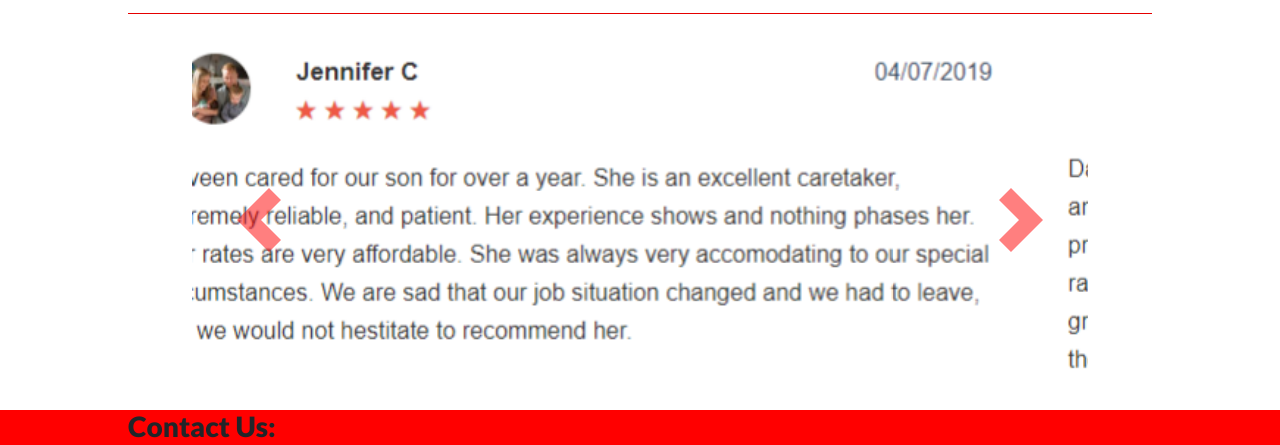
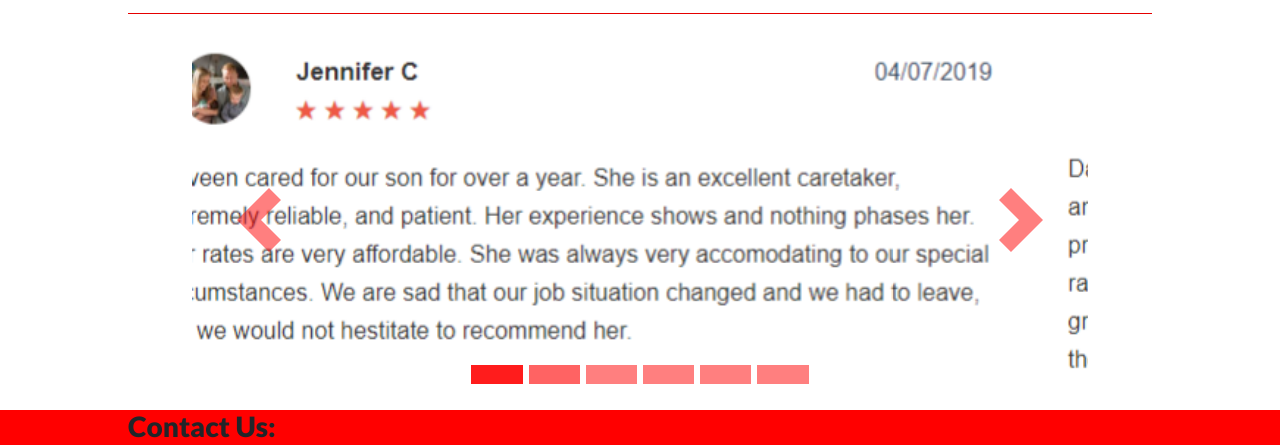
Before and after one commit to MitchellGray100/DaycareWebsite, a plain HTML site: page index.html in a window 1280 px wide. Shown: the part 2203-2648 px from the top of the page. Drawn offline with nearby package versions, Linux system fonts and the light colour scheme.

Commit message:
Indicators can be seen

```diff
--- a/styles.css
+++ b/styles.css
@@ -151,6 +151,13 @@
   height: 5vw;
 }
 
+
+  .carousel-indicators li{
+    background-color: red;
+    height: 1.5vw;
+    width: 4vw;
+  }
+
 #carouselExampleSlidesOnly {
   margin-left: 25%;
 }
```
